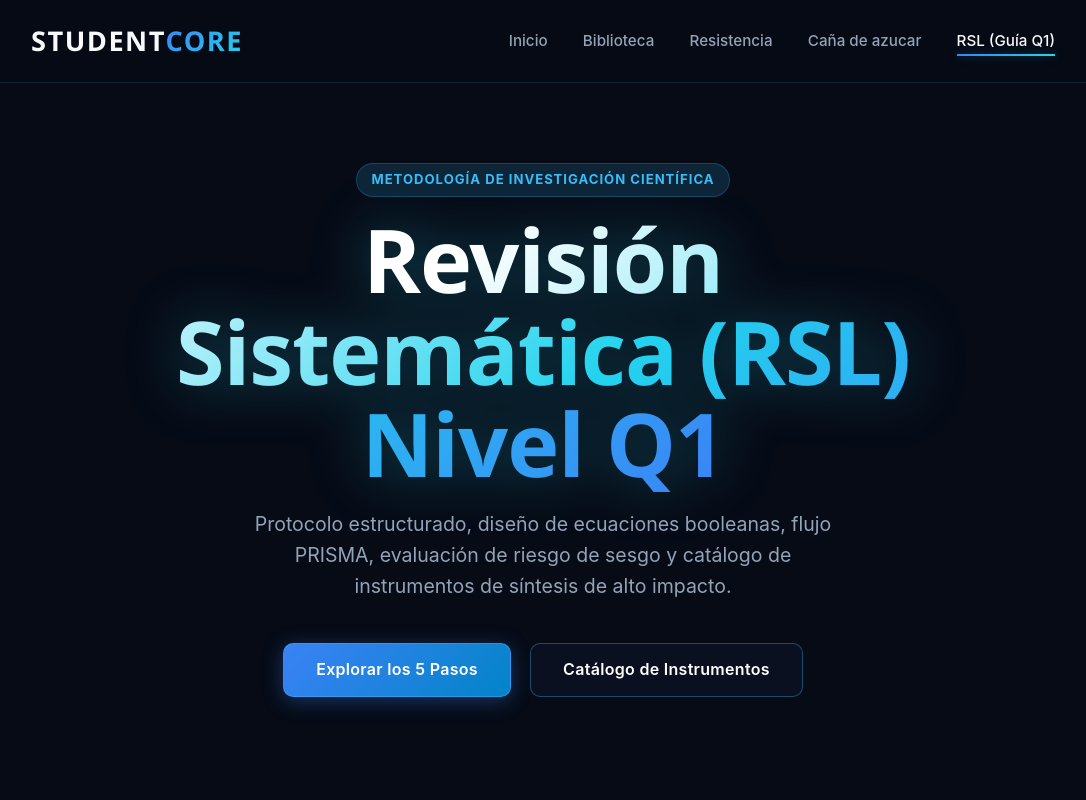
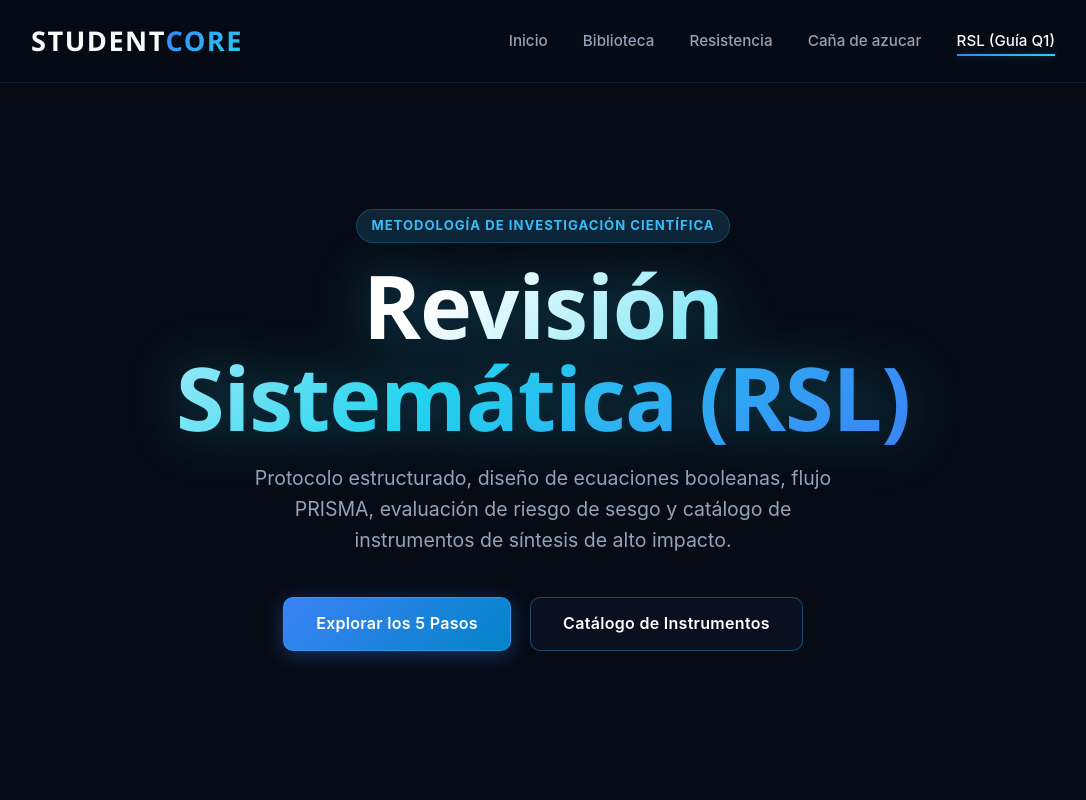
Before and after one commit to JMAC-Ingenieria/A-C, a plain HTML site: page rsl.html in a window 1280 px wide. Shown: the top 800 px of the page, without its empty margins (97-1183 px from the left). Drawn offline with Linux system fonts and the light colour scheme.

Commit message:
Update rsl.html

```diff
--- a/rsl.html
+++ b/rsl.html
@@ -301,7 +301,7 @@
     <header class="hero">
         <div class="hero-content fade-in">
             <span class="rsl-badge">Metodología de Investigación Científica</span>
-            <h1><span>Revisión Sistemática (RSL) Nivel Q1</span></h1>
+            <h1><span>Revisión Sistemática (RSL)</span></h1>
             <p>Protocolo estructurado, diseño de ecuaciones booleanas, flujo PRISMA, evaluación de riesgo de sesgo y catálogo de instrumentos de síntesis de alto impacto.</p>
             <div class="hero-buttons">
                 <a href="#pasos-rsl" class="btn">Explorar los 5 Pasos</a>
```
